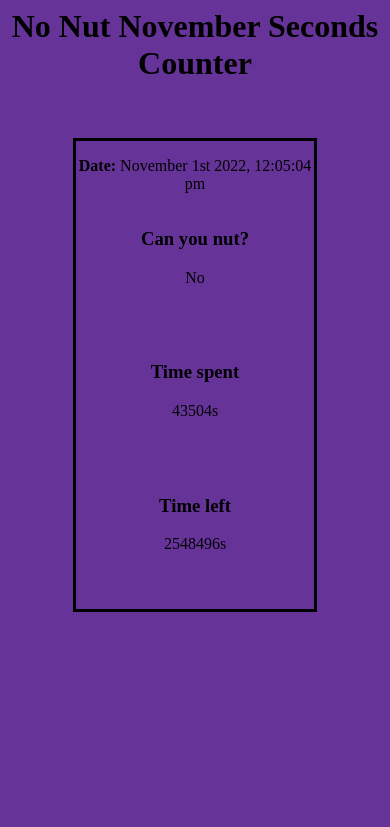
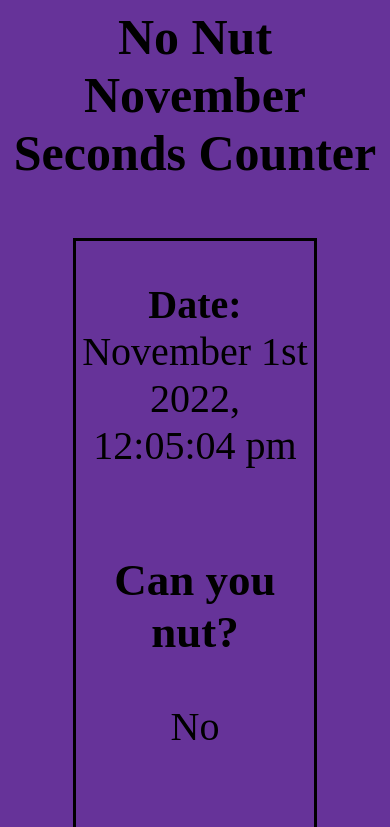
Before and after one commit to ZeroKun265/nnn-seconds-timer, a plain HTML site: page index.html in a window 390 px wide. Shown: the top 827 px of the page. Drawn offline with nearby package versions, Linux system fonts and the light colour scheme.

Commit message:
bigger font, better responsive grid

```diff
--- a/src/styles.css
+++ b/src/styles.css
@@ -22,7 +22,7 @@ div.content {
   }
 
 /* Responsive layout - when the screen is less than 600px wide, make the three columns stack on top of each other instead of next to each other */
-@media screen and (max-width: 600px) {
+@media screen and (max-width: 1200px) {
     .column {
       width: 100%;
       margin-bottom: 40px;
@@ -31,11 +31,14 @@ div.content {
 
 p {
     text-align: center;
+    font-size: 40px;
 }
 
 h3 {
     text-align: center;
+    font-size: 45px;
 }
 h1 {
     text-align: center;
+    font-size: 50px;
 }
```
